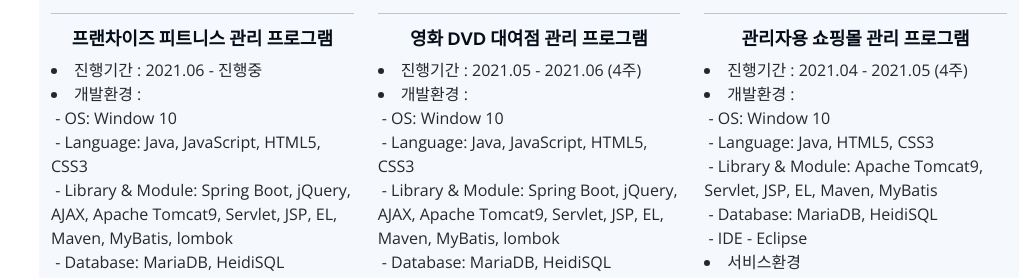
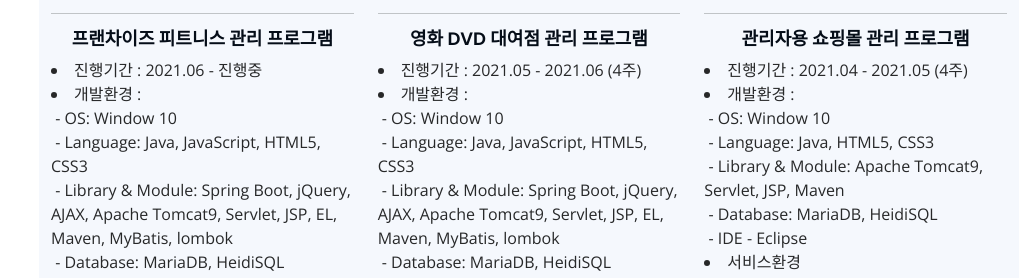
Before and after one commit to seoh2k/seoh2k.github.io, a plain HTML site: page index.html in a window 1280 px wide. Shown: the part 3352-3630 px from the top of the page, without its empty margins (261-1280 px from the left). Drawn offline with nearby package versions, Linux system fonts and the light colour scheme.

Commit message:
관리자용 쇼핑몰 관리 프로그램 개발환경 수정

```diff
--- a/index.html
+++ b/index.html
@@ -357,7 +357,7 @@
 							개발환경 :<br>
 							&nbsp;- OS: Window 10<br>
 							&nbsp;- Language: Java, HTML5, CSS3<br>
-							&nbsp;- Library & Module: Apache Tomcat9, Servlet, JSP, EL, Maven, MyBatis<br>
+							&nbsp;- Library & Module: Apache Tomcat9, Servlet, JSP, Maven<br>
 							&nbsp;- Database: MariaDB, HeidiSQL<br>
 							&nbsp;- IDE - Eclipse<br>
 						</li>
```
